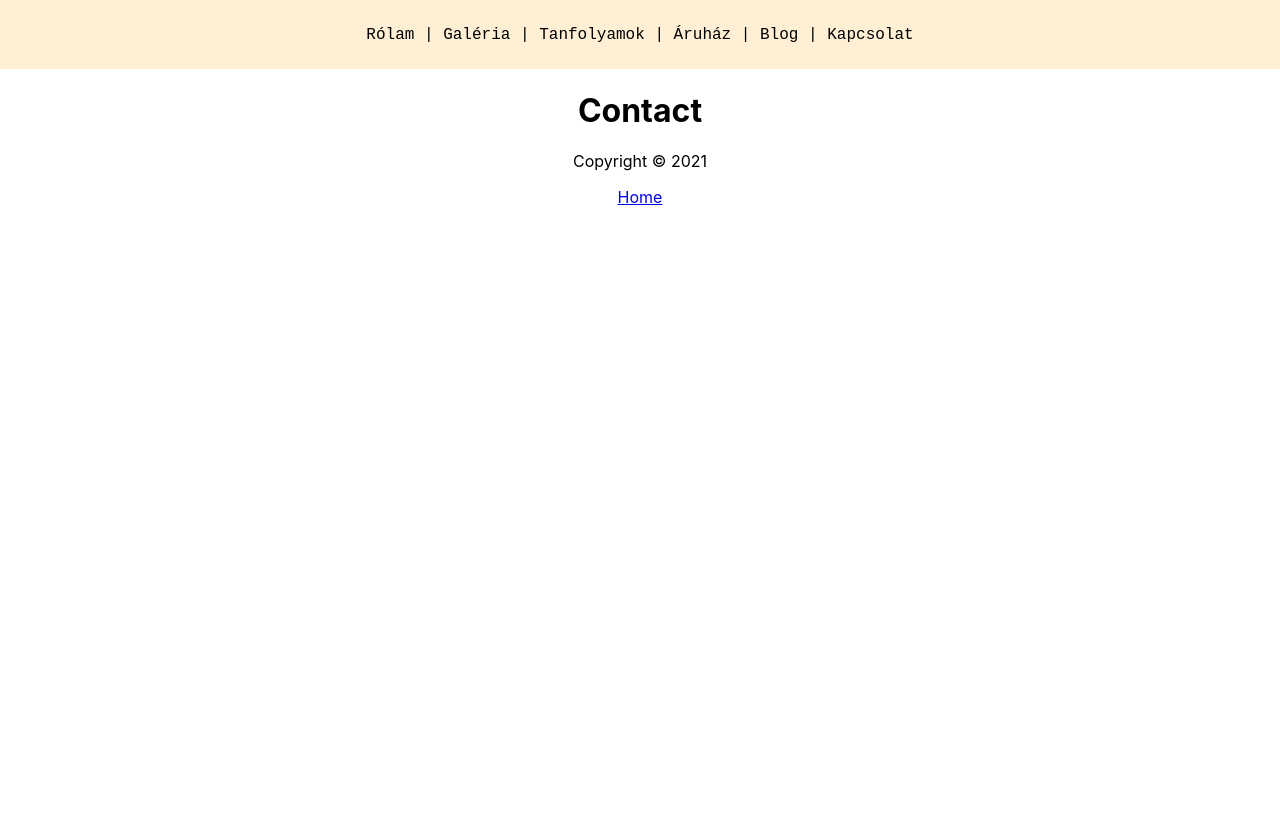
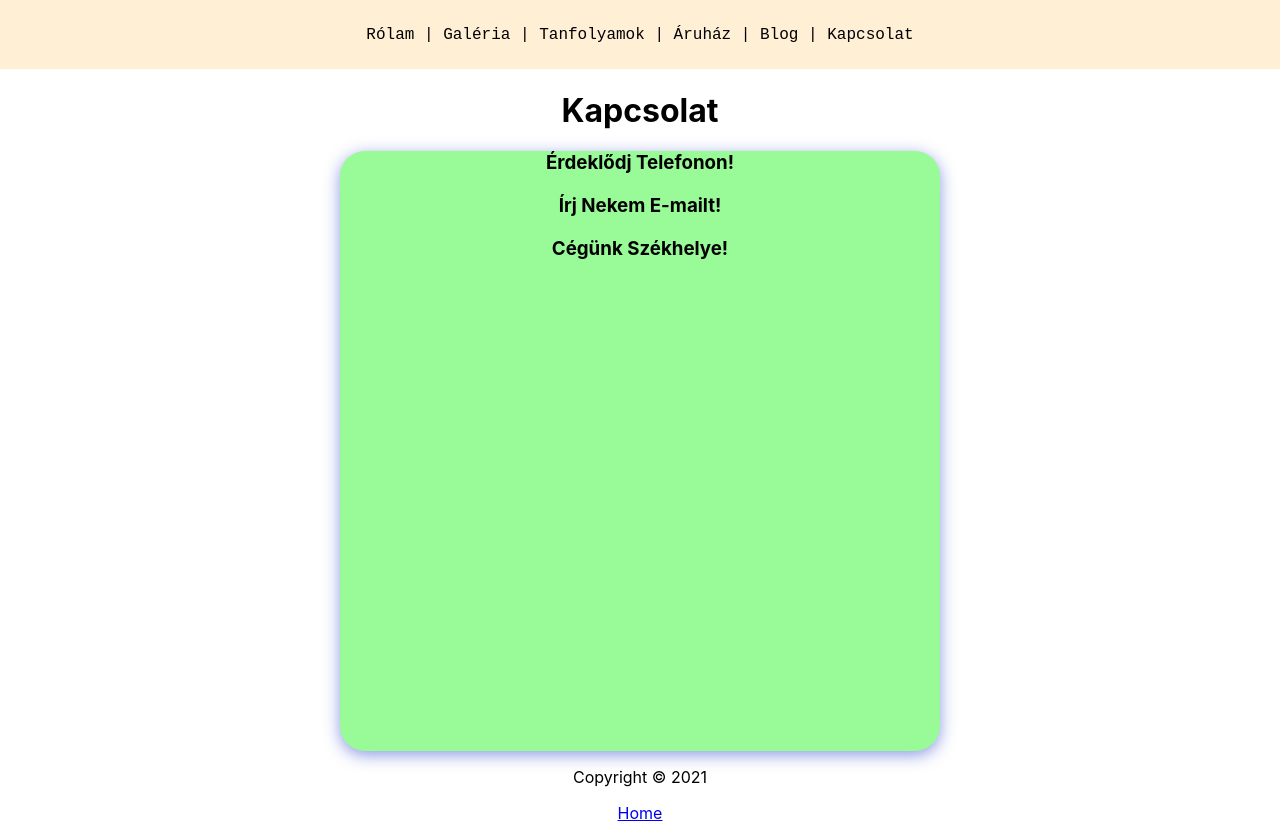
Before and after one commit to paebo/fullwool, a React (Create React App) app in the folder frontend/: page /contact in a window 1280 px wide. Before the commit the page ends 800 px from the top, so only its background shows below. Built offline with nearby package versions, Linux system fonts and the light colour scheme; no server answers.

Commit message:
/contact fetches data from backend

```diff
--- a/frontend/src/components/Bio.js
+++ b/frontend/src/components/Bio.js
@@ -3,7 +3,6 @@ import profilePic from "../static/d2hgn8z-a19806b0-019c-46ef-8285-c375e945c07b.j
 function Bio({ about }) {
     return (
         <div>
-
             <img src={ profilePic }
                 id="profilePic"
                 height="200px"
--- /dev/null
+++ b/frontend/src/components/Contacts.js
@@ -0,0 +1,16 @@
+import React from 'react'
+
+const Contacts = ({ contacts }) => {
+    return (
+        <div>
+            <h3>Érdeklődj Telefonon!</h3>
+            <h2>{contacts.phone}</h2>
+            <h3>Írj Nekem E-mailt!</h3>
+            <h2>{contacts.email}</h2>
+            <h3>Cégünk Székhelye!</h3>
+            <h2>{contacts.company_address}</h2>
+        </div>
+    )
+}
+
+export default Contacts
--- a/frontend/src/pages/About.js
+++ b/frontend/src/pages/About.js
@@ -24,7 +24,6 @@ function About() {
         <div class="aboutCardContainer">
             <h1>Rólam</h1>
             <div className="aboutCard">
-
                 <div className="container">
                     <Bio about={about} />
                     <Link class="contactBtn" to="/contact">Kapcsolat</Link>
--- a/frontend/src/pages/Contact.js
+++ b/frontend/src/pages/Contact.js
@@ -1,9 +1,33 @@
+import { useState, useEffect } from "react";
 import React from "react";
 
+import Contacts from "../components/Contacts"
+
 export default function Contact() {
+    const [contact, setContact] = useState({})
+
+    useEffect(() => {
+        const getContact = async () => {
+            const contactFromServer = await fetchContact()
+            setContact(contactFromServer[0])
+        }
+        getContact()
+    }, [])
+
+    const fetchContact = async () => {
+        const res = await fetch("http://localhost:8088/contact")
+        const data = await res.json();
+        return data
+    }
+
     return (
-        <div>
-            <h1>Contact</h1>
+        <div className="aboutCardContainer">
+            <h1>Kapcsolat</h1>
+            <div className="aboutCard">
+                <div className="container">
+                    <Contacts contacts={contact} />
+                </div>
+            </div>
         </div>
     );
 }
```
